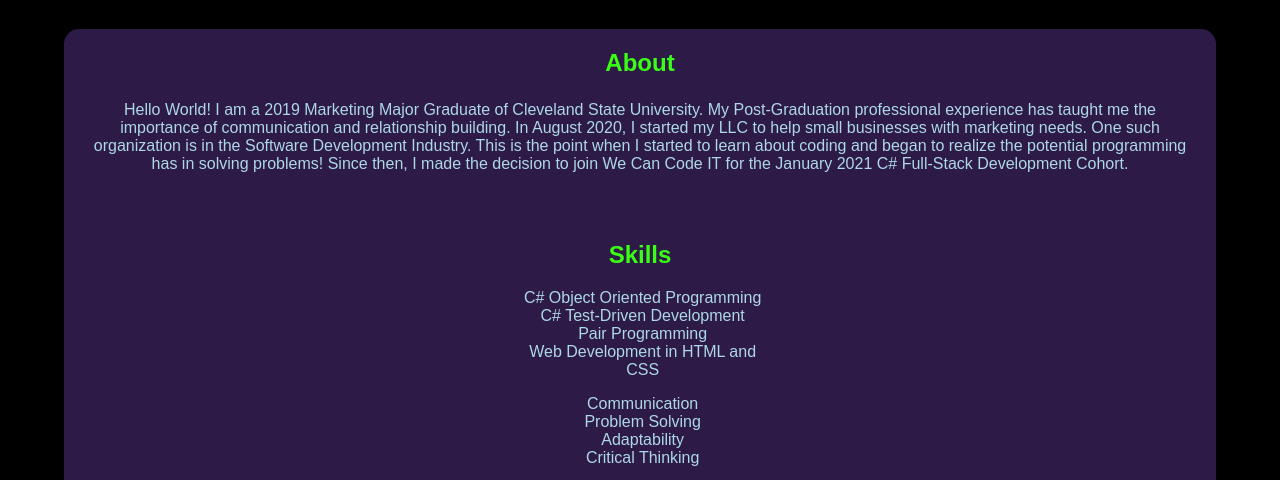
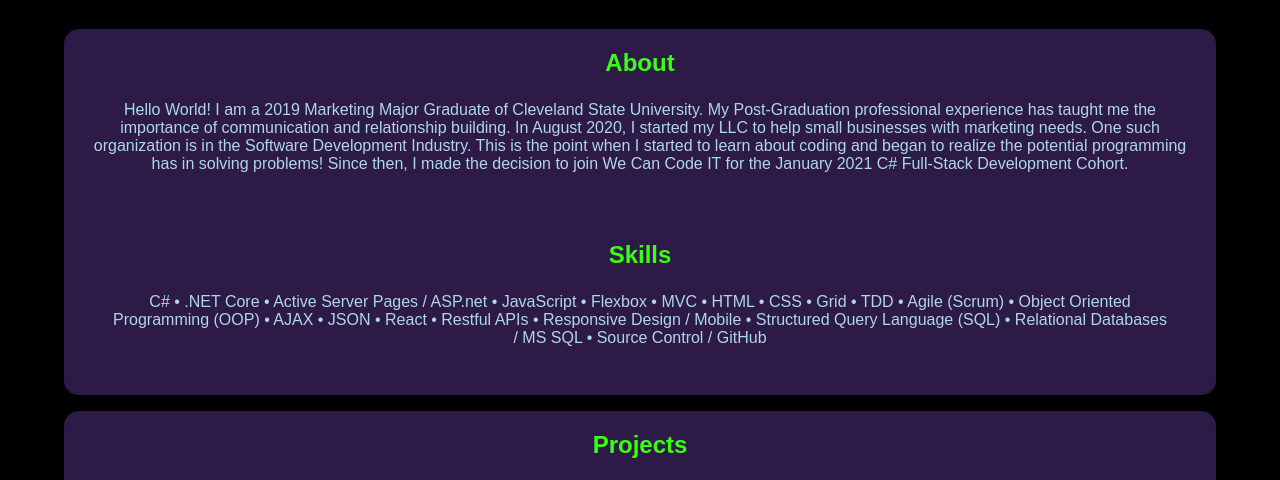
Before and after one commit to AdamPryatel/AdamPryatel.github.io, a plain HTML site: page index.html in a window 1280 px wide. Shown: the part 299-779 px from the top of the page. Drawn offline with Linux system fonts and the light colour scheme.

Commit message:
Skills section updated

```diff
--- a/index.html
+++ b/index.html
@@ -22,18 +22,7 @@
                         <div class="mySkills">
                             <section id = "skills">
                                 <h2>Skills</h2>
-                                        <ul>
-                                            <li>C# Object Oriented Programming</li>
-                                            <li>C# Test-Driven Development</li>
-                                            <li>Pair Programming</li>
-                                            <li>Web Development in HTML and CSS</li>
-                                        </ul>
-                                        <ul>
-                                            <li>Communication</li>
-                                            <li>Problem Solving</li>
-                                            <li>Adaptability</li>
-                                            <li>Critical Thinking</li>
-                                        </ul>
+                                <p> C# • .NET Core • Active Server Pages / ASP.net • JavaScript • Flexbox • MVC • HTML • CSS • Grid • TDD • Agile (Scrum) • Object Oriented Programming (OOP) • AJAX • JSON • React • Restful APIs • Responsive Design / Mobile • Structured Query Language (SQL) • Relational Databases / MS SQL • Source Control / GitHub</p>
                             </section>
                         </div>
                     </div>
```
